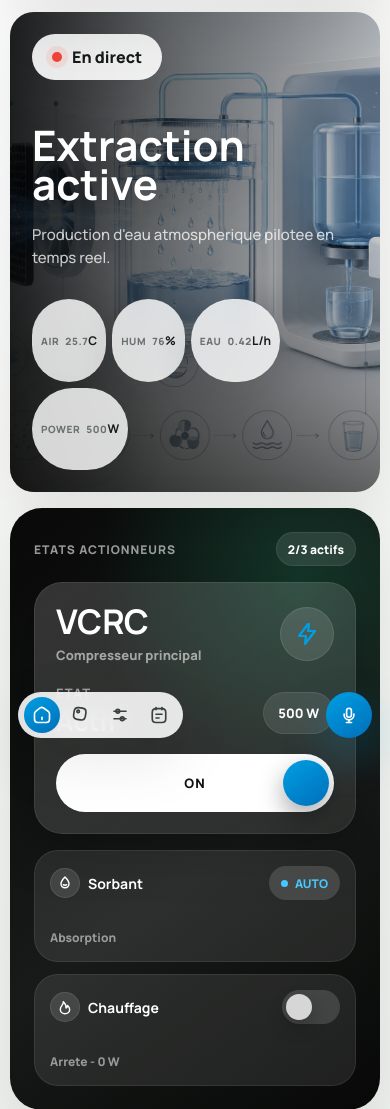
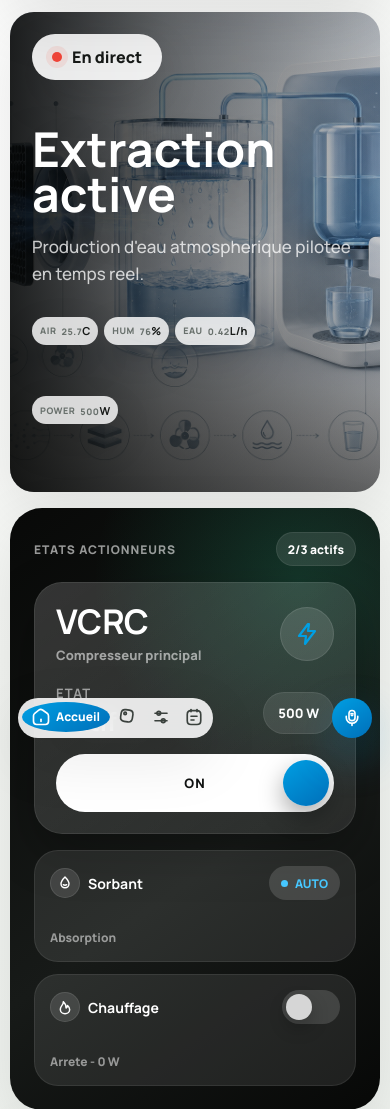
Before and after one commit to Appolinairee/aqua-atmos-ai, a Flask app: template app/dashboard/templates/index.html in a window 390 px wide. Shown: the part 94-1203 px from the top of the page. Run offline with Flask 3, Linux system fonts and the light colour scheme; the template is opened without the code that fills it, so the values that code supplies are empty.

Commit message:
Update styles in index.html for improved responsiveness and accessibility; clean up TODO list

```diff
--- a/app/dashboard/templates/index.html
+++ b/app/dashboard/templates/index.html
@@ -371,7 +371,7 @@
 
     .headline h2 {
       margin: 0;
-      font-size: clamp(50px, 5.4vw, 78px);
+      font-size: clamp(58px, 6vw, 88px);
       line-height: .94;
       letter-spacing: 0;
       color: white;
@@ -380,9 +380,9 @@
 
     .headline p {
       margin: 18px 0 0;
-      max-width: 440px;
+      max-width: 520px;
       color: rgba(255,255,255,.76);
-      font-size: clamp(16px, 1.18vw, 19px);
+      font-size: clamp(18px, 1.35vw, 21px);
       line-height: 1.55;
     }
 
@@ -758,8 +758,8 @@
       bottom: 12px;
       transform: translateX(-56%);
       margin: 0;
-      height: 46px;
-      padding: 5px 6px;
+      height: 42px;
+      padding: 4px 5px;
       border-radius: 999px;
       background: rgba(255,255,255,.88);
       box-shadow: var(--shadow);
@@ -770,8 +770,8 @@
     }
 
     .mobile-nav button {
-      width: 36px;
-      height: 36px;
+      width: 40px;
+      height: 40px;
       border: 0;
       border-radius: 50%;
       background: transparent;
@@ -779,11 +779,30 @@
       display: grid;
       place-items: center;
       cursor: pointer;
+      grid-auto-flow: column;
+      gap: 6px;
+      padding: 0;
+      transition: width .18s ease, background .18s ease;
+    }
+
+    .mobile-nav button span {
+      display: none;
+      font-size: 12px;
+      font-weight: 850;
+      line-height: 1;
+      white-space: nowrap;
     }
 
     .mobile-nav button.active {
+      width: auto;
+      min-width: 88px;
+      padding: 0 12px;
       color: white;
       background: linear-gradient(145deg, var(--brand-blue), var(--brand-blue-2));
+    }
+
+    .mobile-nav button.active span {
+      display: inline;
     }
 
     .voice-assistant {
@@ -870,8 +889,8 @@
     }
 
     .assistant-toggle {
-      width: 46px;
-      height: 46px;
+      width: 42px;
+      height: 42px;
       color: white;
       background: linear-gradient(145deg, var(--brand-blue), var(--brand-blue-2));
       box-shadow: 0 18px 46px rgba(0, 159, 227, .28);
@@ -881,7 +900,7 @@
     .voice-wave {
       position: absolute;
       right: 2px;
-      bottom: 56px;
+      bottom: 52px;
       width: 42px;
       height: 118px;
       padding: 11px 8px;
@@ -924,7 +943,7 @@
     .voice-caption {
       position: absolute;
       right: 0;
-      bottom: 122px;
+      bottom: 118px;
       max-width: 150px;
       padding: 9px 12px;
       border-radius: 16px;
@@ -993,8 +1012,8 @@
       .primary-actuator { min-height: 168px; padding: 18px; }
       .stage-content { grid-template-rows: 86px 1fr 46px; }
       .headline { max-width: 460px; margin-top: 8px; }
-      .headline h2 { font-size: clamp(42px, 5.6vw, 60px); }
-      .headline p { max-width: 390px; font-size: 15px; }
+      .headline h2 { font-size: clamp(48px, 6.2vw, 68px); }
+      .headline p { max-width: 430px; font-size: 17px; }
       .bottom-grid { gap: 10px; }
       .mobile-nav { display: flex; }
     }
@@ -1038,22 +1057,23 @@
       }
       .status-live { position: static; }
       .metric-bubble {
-        min-height: 30px;
-        padding: 0 9px;
+        min-height: 28px;
+        height: 28px;
+        padding: 0 8px;
         border-radius: 999px;
-        gap: 6px;
-        font-size: 12px;
+        gap: 5px;
+        font-size: 11px;
       }
       .metric-bubble span {
-        font-size: 10px;
+        font-size: 9px;
       }
       .metric-bubble b {
-        font-size: 12px;
+        font-size: 11px;
       }
       .stage-content { grid-template-rows: auto auto 1fr; }
       .headline { margin: 24px 0 0; max-width: 100%; }
-      .headline h2 { font-size: 42px; }
-      .headline p { font-size: 15px; max-width: 330px; }
+      .headline h2 { font-size: 48px; }
+      .headline p { font-size: 17px; max-width: 360px; }
       .secondary-actuators,
       .bottom-kpis {
         grid-template-columns: 1fr;
@@ -1065,11 +1085,27 @@
       .system-stage { min-height: 480px; }
       .floating-metrics {
         display: flex;
-        max-width: 290px;
+        max-width: 260px;
       }
       .metric-bubble {
         width: auto;
         justify-content: flex-start;
+      }
+      .mobile-nav {
+        height: 40px;
+        padding: 4px;
+      }
+      .mobile-nav button {
+        width: 30px;
+        height: 30px;
+      }
+      .mobile-nav button.active {
+        min-width: 82px;
+        padding: 0 10px;
+      }
+      .assistant-toggle {
+        width: 40px;
+        height: 40px;
       }
       .mobile-nav {
         left: 18px;
@@ -1215,15 +1251,19 @@
     <nav class="mobile-nav" aria-label="Navigation mobile">
       <button class="active" type="button" data-target="home" aria-label="Accueil">
         <svg viewBox="0 0 24 24" aria-hidden="true"><path d="M9.02 2.84 3.63 7.04C2.73 7.74 2 9.23 2 10.36v7.41c0 2.32 1.89 4.22 4.21 4.22h11.58c2.32 0 4.21-1.9 4.21-4.21V10.5c0-1.21-.81-2.76-1.8-3.45l-6.18-4.33c-1.4-.98-3.65-.93-5 .12Z"/><path d="M12 17.99v-3"/></svg>
+        <span>Accueil</span>
       </button>
       <button type="button" data-target="system" aria-label="Systeme">
         <svg viewBox="0 0 24 24" aria-hidden="true"><path d="M18.6 7.2c.1.6 0 1.3-.1 2l-.7 4.7c-.6 3.9-2.4 5.2-6.3 4.6l-4.7-.7c-3.9-.6-5.2-2.4-4.6-6.3l.7-4.7c.6-3.9 2.4-5.2 6.3-4.6l4.7.7c3.1.5 4.6 1.8 4.7 4.3Z"/><circle cx="8.2" cy="7.2" r="1.7"/></svg>
+        <span>Systeme</span>
       </button>
       <button type="button" data-target="control" aria-label="Controle">
         <svg viewBox="0 0 24 24" aria-hidden="true"><path d="M4 7h16"/><path d="M4 17h16"/><circle cx="9" cy="7" r="2.5"/><circle cx="15" cy="17" r="2.5"/></svg>
+        <span>Controle</span>
       </button>
       <button type="button" data-target="history" aria-label="Historique">
         <svg viewBox="0 0 24 24" aria-hidden="true"><path d="M8 2v3"/><path d="M16 2v3"/><path d="M21 8.5V17c0 3-1.5 5-5 5H8c-3.5 0-5-2-5-5V8.5c0-3 1.5-5 5-5h8c3.5 0 5 2 5 5Z"/><path d="M8 11h8"/><path d="M8 16h4"/></svg>
+        <span>Historique</span>
       </button>
     </nav>
 
@@ -1247,7 +1287,7 @@
         <i></i><i></i><i></i><i></i><i></i><i></i><i></i><i></i>
       </div>
       <button class="assistant-toggle" type="button" id="assistantToggle" aria-label="Ouvrir l'assistant vocal">
-        <svg viewBox="0 0 24 24" aria-hidden="true"><path d="M12 3a3.2 3.2 0 0 0-3.2 3.2v5.6a3.2 3.2 0 0 0 6.4 0V6.2A3.2 3.2 0 0 0 12 3Z"/><path d="M5.5 10.8v1.1a6.5 6.5 0 0 0 13 0v-1.1"/><path d="M12 18.4V22"/><path d="M8.6 22h6.8"/></svg>
+        <svg viewBox="0 0 24 24" aria-hidden="true"><path d="M12 15.5c2.21 0 4-1.79 4-4V6c0-2.21-1.79-4-4-4S8 3.79 8 6v5.5c0 2.21 1.79 4 4 4Z"/><path d="M4.35 9.65v1.7c0 4.22 3.43 7.65 7.65 7.65s7.65-3.43 7.65-7.65v-1.7"/><path d="M10.61 6.43c.9-.33 1.88-.33 2.78 0"/><path d="M11.2 8.55c.53-.14 1.08-.14 1.61 0"/><path d="M12 19v3"/></svg>
       </button>
     </div>
   </div>
```
Also changed, not shown: 1 other file.
